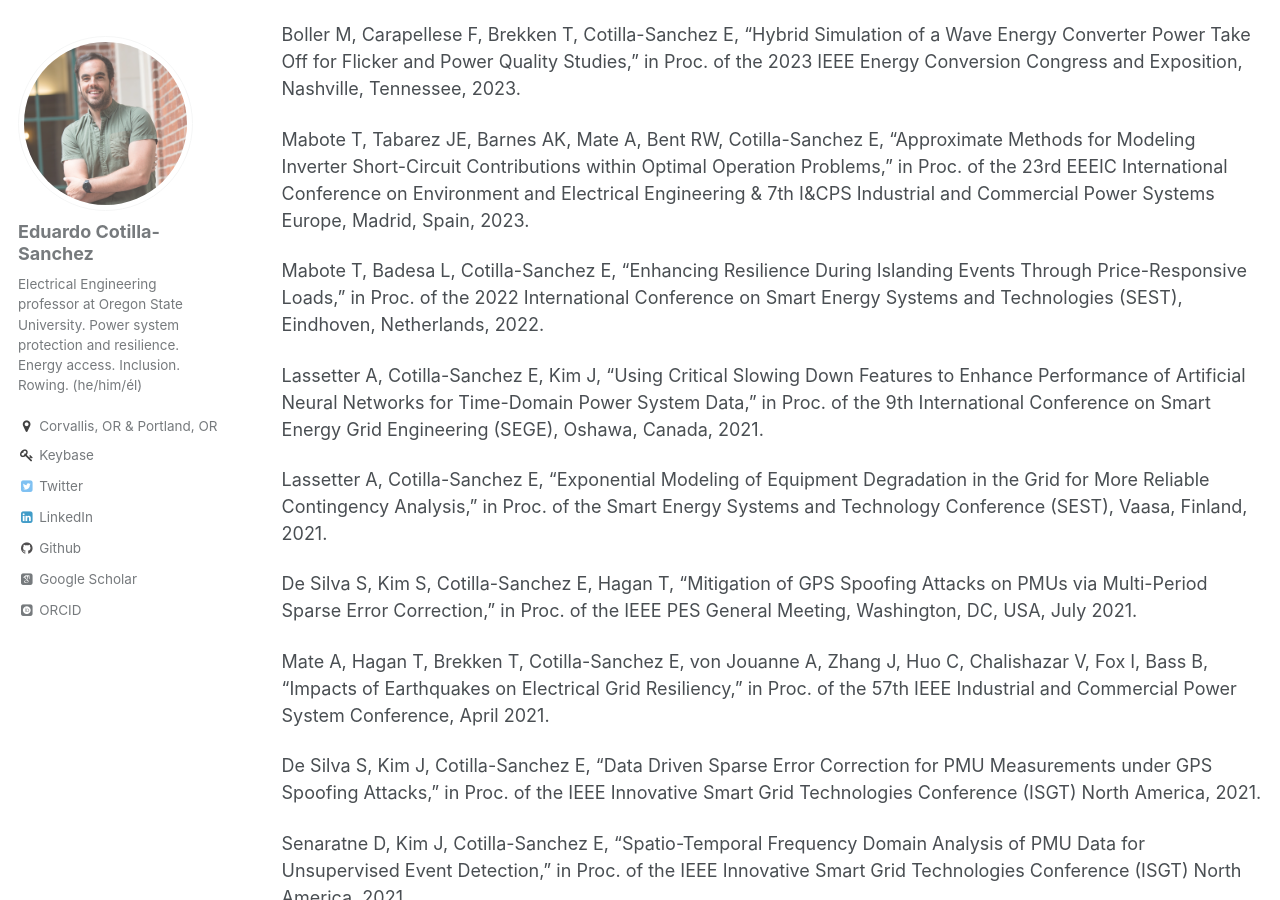
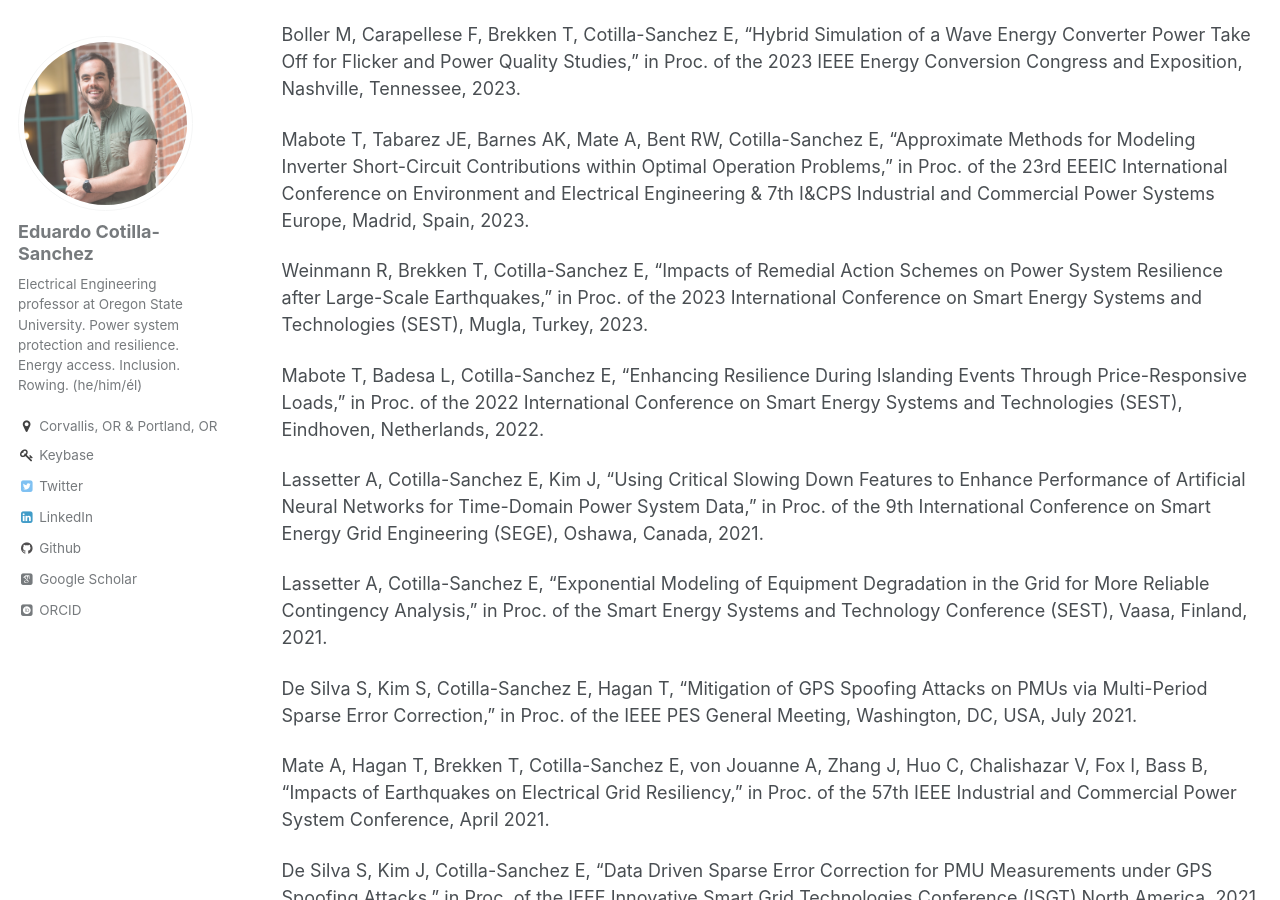
Before and after one commit to ecotillasanchez/ecotillasanchez.github.io, a Jekyll site: the page built from _pages/publications.md, in a window 1280 px wide and 900 px high, scrolled down 6896 px. Built offline with Jekyll 4.4.1, drawn with Linux system fonts in a browser that asks for light colours; some web fonts are replaced; some of the changed text lies outside the part shown.

Commit message:
Update publications.md
Conference paper and press updates.

```diff
--- a/_pages/publications.md
+++ b/_pages/publications.md
@@ -18,6 +18,8 @@ author_profile: true
 Boller M, Carapellese F, Brekken T, Cotilla-Sanchez E, "Hybrid Simulation of a Wave Energy Converter Power Take Off for Flicker and Power Quality Studies," in Proc. of the 2023 IEEE Energy Conversion Congress and Exposition, Nashville, Tennessee, 2023.
 
 Mabote T, Tabarez JE, Barnes AK, Mate A, Bent RW, Cotilla-Sanchez E, "Approximate Methods for Modeling Inverter Short-Circuit Contributions within Optimal Operation Problems," in Proc. of the 23rd EEEIC International Conference on Environment and Electrical Engineering & 7th I&CPS Industrial and Commercial Power Systems Europe, Madrid, Spain, 2023.
+
+Weinmann R, Brekken T, Cotilla-Sanchez E, "Impacts of Remedial Action Schemes on Power System Resilience after Large-Scale Earthquakes," in Proc. of the 2023 International Conference on Smart Energy Systems and Technologies (SEST), Mugla, Turkey, 2023.
 
 Mabote T, Badesa L, Cotilla-Sanchez E, "Enhancing Resilience During Islanding Events Through Price-Responsive Loads," in Proc. of the 2022 International Conference on Smart Energy Systems and Technologies (SEST), Eindhoven, Netherlands, 2022.
 
@@ -105,7 +107,11 @@ E. Cotilla-Sanchez. A Complex Network Approach to Analyzing the Structure and Dy
 
 > Press
 
+Hackster.io. A Load-Oscillating Attack from Compromised Smart Meters Could Cause a Blackout, Say Researchers.
+
 AAAS EurekAlert! OSU research shows how hackers can target smart meters to destabilize electricity grid.
+
+American Public Power Association. Study Highlights Hacker Vulnerabilities Created by Smart Meters.
 
 KGW8. OSU researches ways to modernize hydroelectric power and energy storage.
 
```
